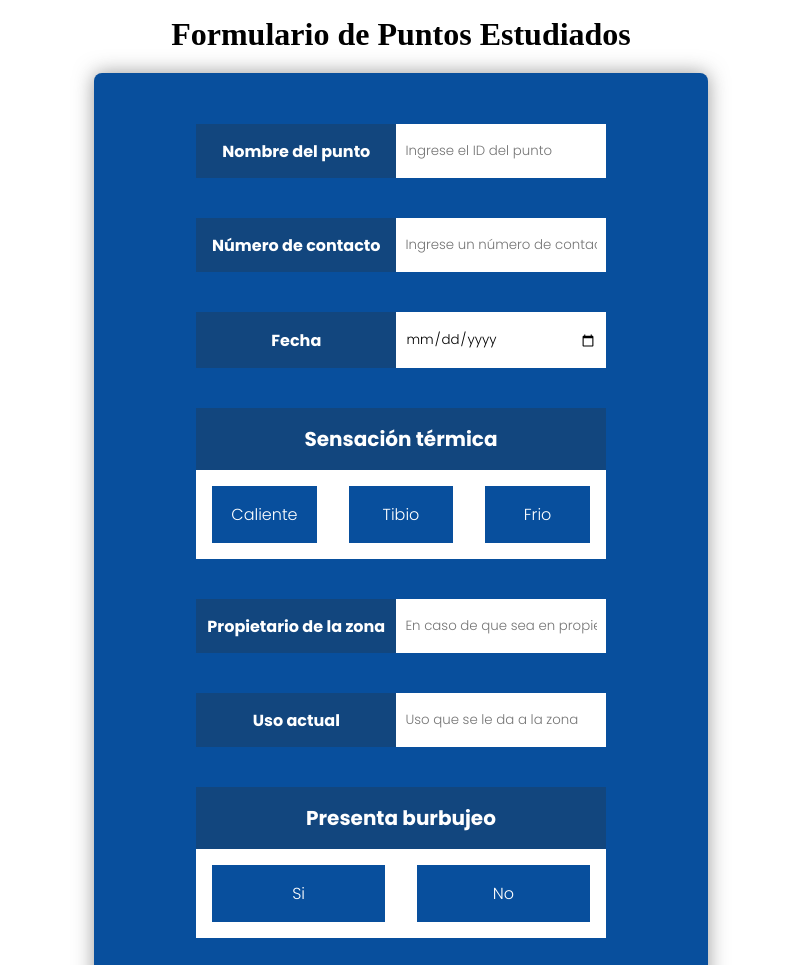
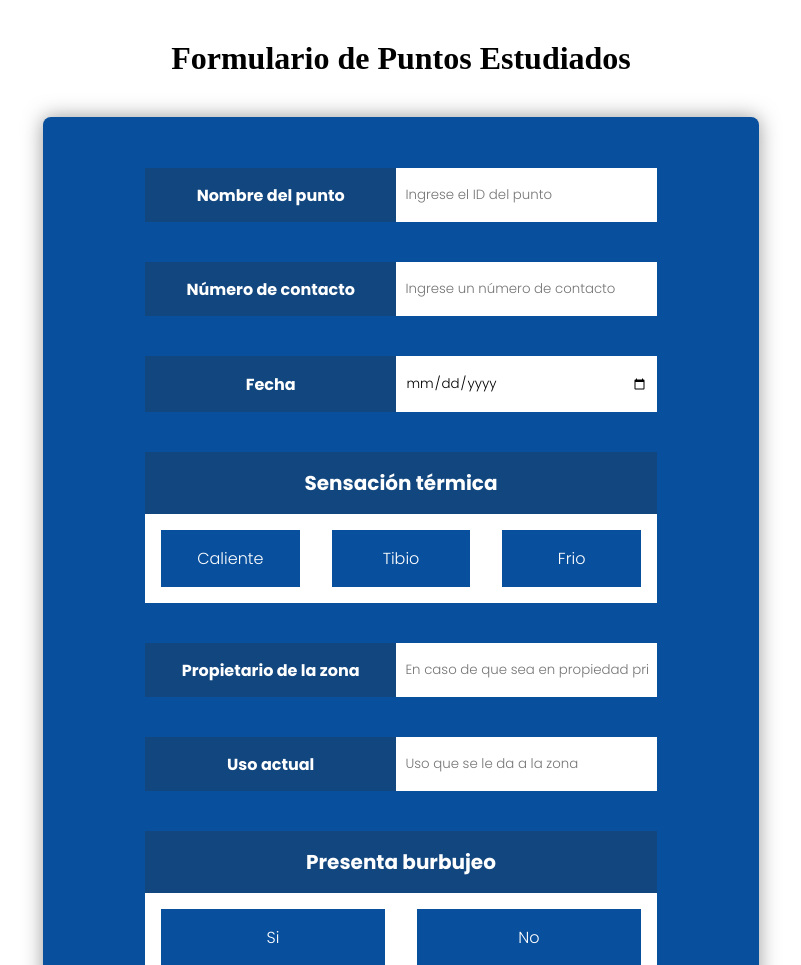
Before and after one commit to MarioCordero/GeoterRA_DEV, a PHP site: page /addpoint.html in a window 1280 px wide. Shown: the part 64-1029 px from the top of the page, without its empty margins (239-1040 px from the left). Run offline with PHP 8.4, Linux system fonts and the light colour scheme; some web fonts are replaced.

Commit message:
FEAT: Optimizada resolucion 1366 a addpoint,html

```diff
--- a/website/assets/css/responsive.css
+++ b/website/assets/css/responsive.css
@@ -435,6 +435,55 @@
     }
 }
 
+/* ----------------------------------------------------------------------------------------- */
+/* ---------------------------------------- ADDPOINT.HTML ---------------------------------- */
+/* ----------------------------------------------------------------------------------------- */
+
+/*---------------------------------1366 WIDTH-------------------------*/
+@media screen and (max-width: 1366px){
+    .add-point-form {
+        width: 70%;
+    }
+    .add-point {
+        padding: 13vh 10%;
+        gap: 5vh;
+    }
+}
+
+/*---------------------------------1290 WIDTH-------------------------*/
+@media screen and (max-width: 1290px){
+
+}
+
+/*---------------------------------1090 WIDTH-------------------------*/
+@media screen and (max-width: 1090px){
+
+}
+
+/*---------------------------------900 WIDTH-------------------------*/
+@media screen and (max-width: 900px){
+
+}
+
+/*---------------------------------815 WIDTH-------------------------*/
+@media screen and (max-width: 815px){
+
+}
+
+/*---------------------------------720 WIDTH-------------------------*/
+@media screen and (max-width: 720px){
+
+}
+
+/*---------------------------------615 WIDTH-------------------------*/
+@media screen and (max-width: 615px){
+
+}
+
+/*---------------------------------419 WIDTH -------------------------*/
+@media screen and (max-width: 419px){
+
+}
 
 /* -------------------------------------------------------------------------------------------------- */
 /* ---------------------------------------- RESPONSIVE RESOLUTIONS ---------------------------------- */
```
